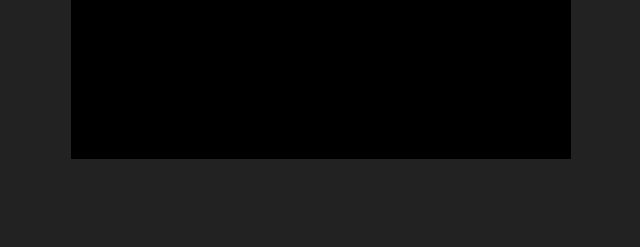
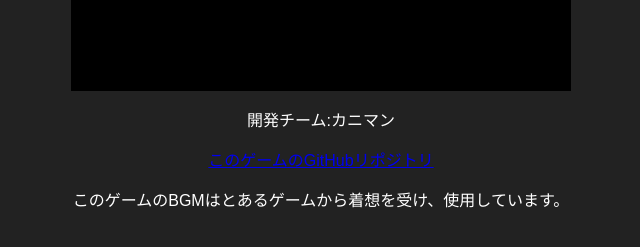
Before and after one commit to KD-J15/break_out, a plain HTML site: page index.html in a window 1280 px wide. Shown: the part 499-746 px from the top of the page, without its empty margins (319-959 px from the left). Drawn offline with Linux system fonts and the light colour scheme.

Commit message:
index.html修正

```diff
--- a/index.html
+++ b/index.html
@@ -25,5 +25,8 @@
     </div>
     <audio id="bgm" src="bgm.mp3" loop></audio>
     <script src="game.js"></script>
+    <p>開発チーム:カニマン</p>
+    <a href="https://github.com/KD-J15/break_out">このゲームのGitHubリポジトリ</a>
+    <p>このゲームのBGMはとあるゲームから着想を受け、使用しています。</p>
 </body>
 </html>
```
